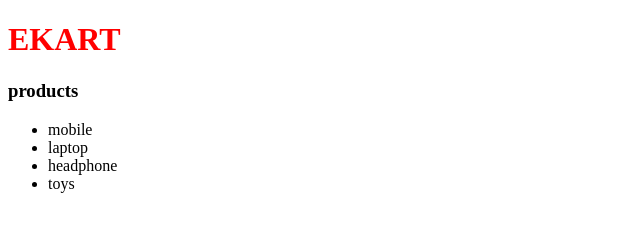
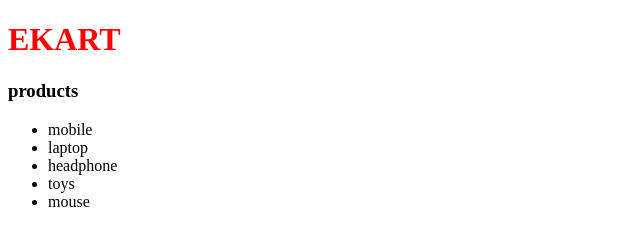
Before and after one commit to xarjooon/ekart, a plain HTML site: page index.html in a window 1280 px wide. Shown: the full height of the page, 0-640 px from the left. Drawn offline with Linux system fonts and the light colour scheme.

Commit message:
new list added

```diff
--- a/index.html
+++ b/index.html
@@ -14,6 +14,8 @@
         <li>laptop</li>
         <li>headphone</li>
         <li>toys</li>
+        <li>mouse</li>
+
 
     </ul>
 </body>
```
